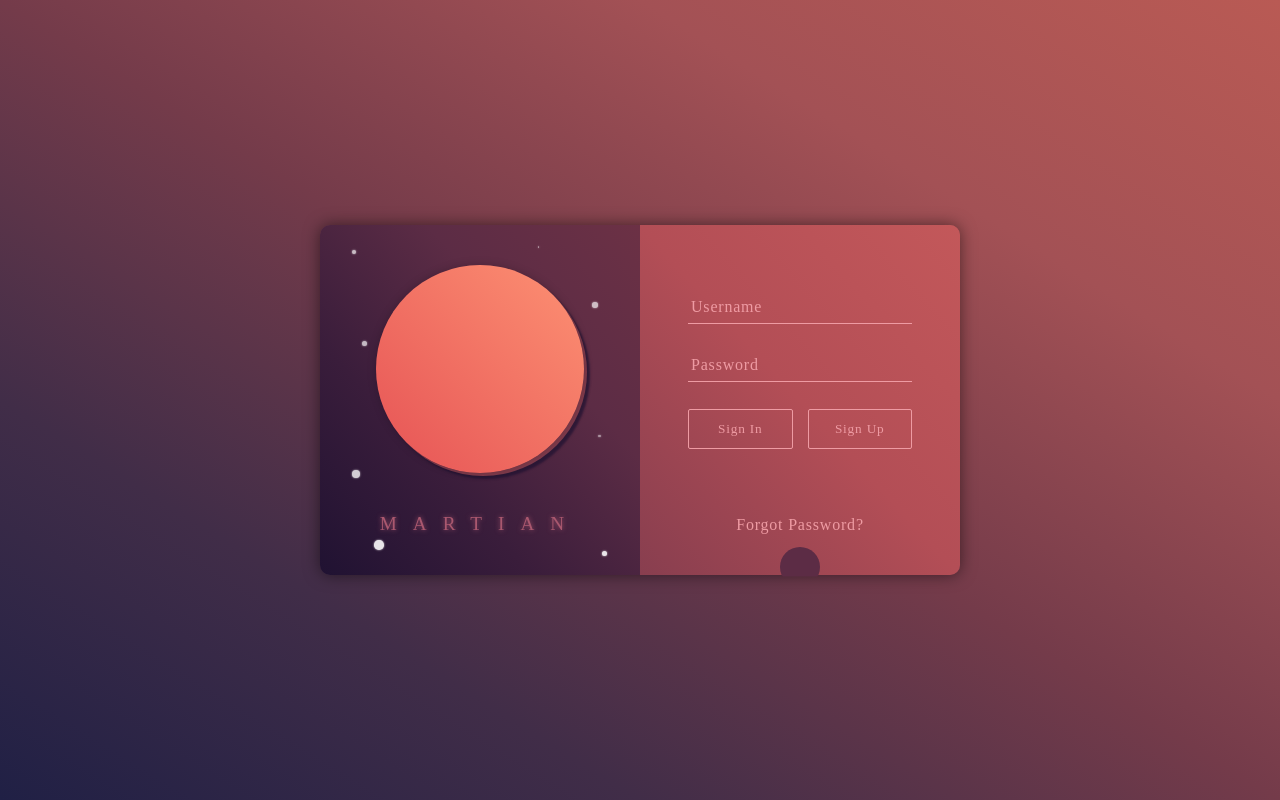
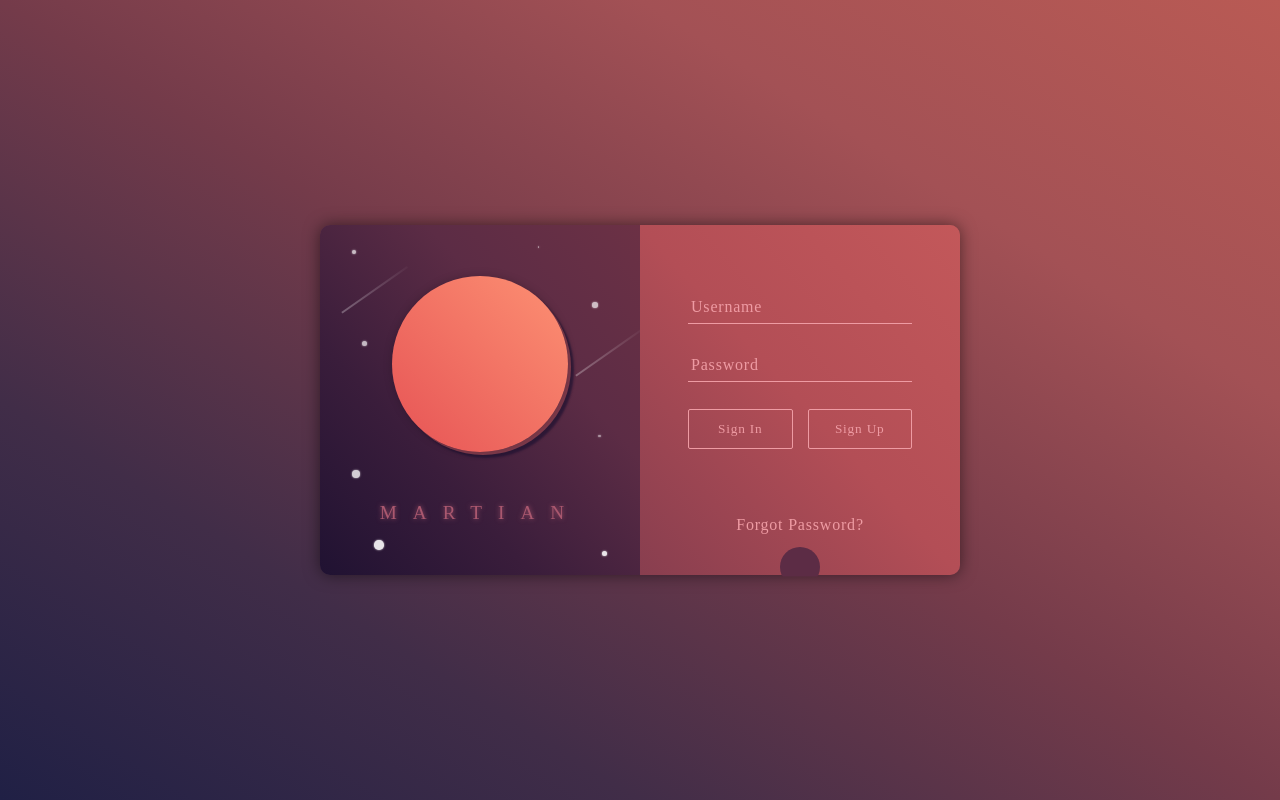
Before and after one commit to amarolahy/wcc-front-challenge-s6, a website built with webpack: page index.html in a window 1280 px wide. Built offline with nearby package versions, Linux system fonts and the light colour scheme.

Commit message:
Place falling stars

```diff
--- a/src/sass/components/_planet.scss
+++ b/src/sass/components/_planet.scss
@@ -1,8 +1,8 @@
 .planet {
   min-width: 160px;
   min-height: 160px;
-  width: 26vmin;
-  height: 26vmin;
+  width: 22vmin;
+  height: 22vmin;
   max-width: 230px;
   max-height: 230px;
   background: linear-gradient(
@@ -108,4 +108,24 @@
 
 .falling-stars {
   position: absolute;
+  width: 100%;
+  height: 100%;
+
+  div {
+    position: absolute;
+    background: linear-gradient($white, rgba($white, 0.1));
+    opacity: 0.3;
+    width: 0.2vmin;
+    height: 10vmin;
+    transform: rotate(235deg);
+
+    &:nth-child(1) {
+      top: 7%;
+      left: 17%;
+    }
+    &:nth-child(2) {
+      top: 25%;
+      left: 90%;
+    }
+  }
 }
```
